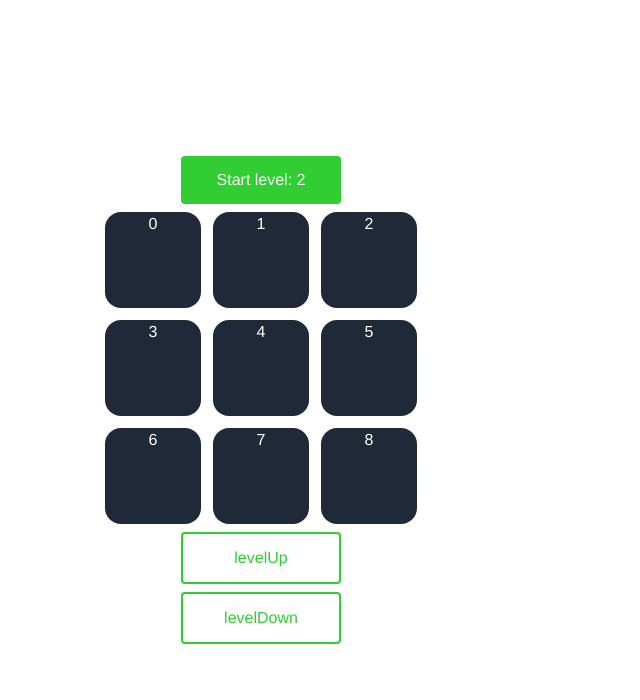
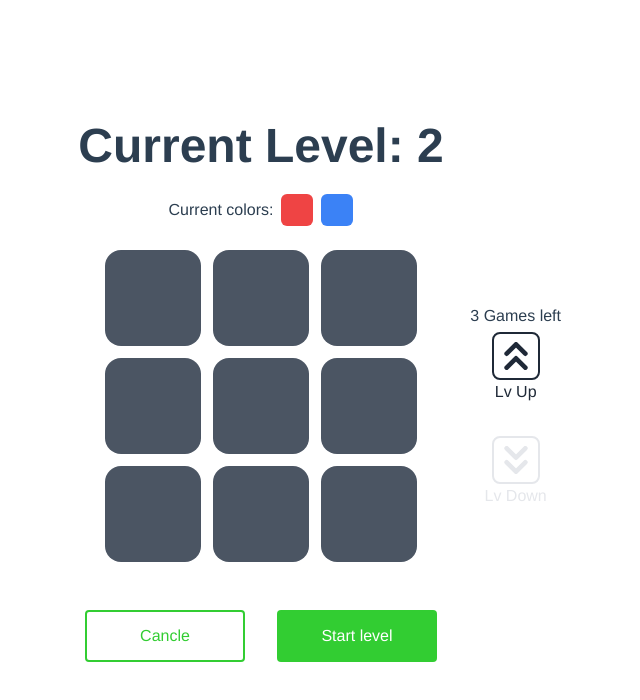
Before and after one commit to Center-for-Hybrid-Intelligence/panum, a Vue app: page / in a window 1280 px wide. Shown: the top 700 px of the page, without its empty margins (379-1019 px from the left). Built offline with nearby package versions, Linux system fonts and the light colour scheme.

Commit message:
Colors, messages and more

```diff
--- a/src/components/MemoryGameGrid.vue
+++ b/src/components/MemoryGameGrid.vue
@@ -2,8 +2,26 @@
   <div class="flex justify-center items-center min-h-screen">
     <div class="flex flex-col gap-2 items-center">
 
-    <button class="button" @click="onStart">Start level: {{level}}</button>
-      <div v-if="chooseColor">Choose the latest {{Object.keys(lastColorIndex)[currentColorGuess]}}</div>
+      <h2 class="text-5xl font-bold">Current Level: {{ level }}</h2>
+      <div class="flex gap-2 items-center p-4">
+        <h2>Current colors:</h2>
+
+        <div v-for="(color, index) in colors" :key="index" class="w-8 h-8 rounded-md"
+             :class="`bg-${color}-500`"></div>
+      </div>
+      <!--        <div class="w-8 h-8 rounded-md bg-red-500">
+              </div>
+              <div class="w-8 h-8 rounded-md bg-blue-500">
+              </div>
+              <div class="w-8 h-8 rounded-md bg-purple-500">
+              </div>
+              <div class="w-8 h-8 rounded-md bg-green-500">
+              </div>
+              <div class="w-8 h-8 rounded-md bg-yellow-500">
+              </div>
+              <div class="w-8 h-8 rounded-md bg-orange-500">
+              </div>-->
+      <div class="flex gap-4 relative">
         <div class="grid grid-cols-3 gap-3">
           <Square
               v-for="(tileColor, index) in squares"
@@ -13,10 +31,58 @@
               @choice="onChoice(index)"
           />
         </div>
-    <div class="flex flex-col gap-2 items-center">
-      <button class="buttonSecondary" @click="levelUp">levelUp</button>
-      <button class="buttonSecondary" @click="levelDown">levelDown</button></div>
+        <div class="flex flex-col absolute -right-36 gap-8  h-full justify-center">
+          <div class="flex flex-col items-center gap-1">
+            <div class="" v-if="gamesBeforeLevel3">{{ gamesBeforeLevel3 }} Games left</div>
+            <button :class="level === 6 ? ' text-gray-200' : 'text-gray-800' " @click=" levelUp" class="flex-col flex items-center ">
+              <svg class="w-12 h-12 self-center dark:text-white border-2 p-2 rounded-lg " :class="level === 6 ? 'border-gray-200' : 'border-gray-800'"
+                   aria-hidden="true" xmlns="http://www.w3.org/2000/svg"
+                   fill="none" viewBox="0 0 10 12">
+                <path stroke="currentColor" stroke-linecap="round" stroke-linejoin="round" stroke-width="2"
+                      d="M9 5 5 1 1 5m8 6L5 7l-4 4"/>
+              </svg>
+            <p>Lv Up</p>
+            </button>
 
+            <!--            <button :class="level === 6 ? 'disabledSecondaryButton' : 'buttonSecondary'" @click=" levelUp
+                    ">Level Up
+                        </button>-->
+          </div>
+          <!--          <button class="h-full self-end"
+                            :class="{ 'disabledSecondaryButton': level === 2, 'buttonSecondary': level !== 2 }"
+                            @click="levelDown">Level Down
+                    </button>-->
+          <div class="flex flex-col items-center gap-1">
+            <button class="flex-col flex items-center" :class="{ 'text-gray-200': level === 2, 'text-gray-800': level !== 2 }">
+              <svg class="w-12 h-12 dark:text-white border-2 p-2 rounded-lg" :class="level === 2 ? 'border-gray-200' : 'border-gray-800'"
+                    @click="levelDown"
+                   aria-hidden="true" xmlns="http://www.w3.org/2000/svg" fill="none" viewBox="0 0 10 12">
+                <path stroke="currentColor" stroke-linecap="round" stroke-linejoin="round" stroke-width="2"
+                      d="m1 7 4 4 4-4M1 1l4 4 4-4"/>
+              </svg>
+            <p>Lv Down</p>
+            </button>
+
+          </div>
+
+          <!--        :disabled=" gamesBeforeLevel3> 4"-->
+        </div>
+
+      </div>
+      <div class="flex w-full h-18 justify-center align-middle">
+        <div v-if="chooseColor" class="flex items-center gap-4 py-4">
+          <div class="">Choose the latest {{ Object.keys(lastColorIndex)[currentColorGuess] }} square</div>
+          <div class="w-12 h-12 rounded-xl"
+               :class="['bg-' + Object.keys(lastColorIndex)[currentColorGuess] + '-500']"></div>
+        </div>
+      </div>
+      <div class="" v-if="feedbackString"> {{ feedbackString }}</div>
+      <div class="flex gap-8">
+        <button class="buttonSecondary mt-8 mb-4" @click="gameIsInProgress = false">Cancle</button>
+        <button class="mt-8 mb-4" :class="{ 'disabledButton' : gameIsInProgress,  'button': !gameIsInProgress }"
+                :disabled='gameIsInProgress' @click="onStart">Start level
+        </button>
+      </div>
 
 
     </div>
@@ -26,7 +92,7 @@
 </template>
 
 <script>
-import { ref, computed } from 'vue';
+import {ref, computed} from 'vue';
 import Square from '@/components/MemoryGameSquare.vue';
 
 export default {
@@ -37,6 +103,10 @@ export default {
   setup() {
     const squares = ref(Array(9).fill('')); // Initialize with empty strings
     const level = ref(2);
+    const gameIsInProgress = ref(false);
+    const feedbackString = ref("")
+    const gamesBeforeLevel3 = ref(3)
+    const timeOut = ref(2000);
     const allColors = ['red', 'blue', 'green', 'yellow', 'purple', 'orange']; // All possible colors
     const chooseColor = ref(null);
     const currentColorGuess = ref(0);
@@ -44,15 +114,26 @@ export default {
       return allColors.slice(0, level.value); // Return the first 'level' colors
     });
     const lastColorIndex = ref(null);
+
     // Every color has to show up the same as the level
+    function updateTimeOut() {
+      if (level.value >= 2 && level.value <= 5) {
+        timeOut.value = Math.min(level.value * 400 + 1200, 2800);
+      }
+    }
 
     function levelUp() {
-      if (level.value < 6)
+      if (level.value < 6) {
         level.value++;
+        updateTimeOut();
       }
+    }
+
     function levelDown() {
-      if (level.value > 2)
+      if (level.value > 2) {
         level.value--;
+        updateTimeOut();
+      }
     }
 
     const onChoice = (index) => {
@@ -60,9 +141,10 @@ export default {
       let currentColorIndex = Object.values(lastColorIndex.value)[currentColorGuess.value]
       console.log(currentColorIndex, index)
       if (currentColorIndex === index) {
+        feedbackString.value = "That's correct, Well Done"
         console.log('correct')
-      }
-       else {
+      } else {
+        feedbackString.value = "That's wrong"
         console.log('wrong')
       }
       squares.value[index] = '';
@@ -72,6 +154,11 @@ export default {
       } else {
         currentColorGuess.value = 0;
         chooseColor.value = false;
+        gamesBeforeLevel3.value--
+        gameIsInProgress.value = false
+        /*
+                feedbackString.value = "You are done"
+        */
         console.log('done')
       }
     }
@@ -94,7 +181,9 @@ export default {
 
       return array;
     }
+
     function onStart() {
+      gameIsInProgress.value = true;
       // Initialize an array to hold timeout IDs for each square
       const timeouts = Array(squares.value.length).fill(null);
 
@@ -113,8 +202,15 @@ export default {
       // Shuffle the array of colors
       let shuffledColors = shuffle(allColors);
 
+      async function updateSquaresWithTimeouts() {
+        let isFirstCall = true; // Flag to track the first call
+
         // Loop over the shuffled colors
         for (let i = 0; i < shuffledColors.length; i++) {
+          const delay = isFirstCall ? 0 : timeOut.value + 500; // Adjust the delay
+          isFirstCall = false;
+          if (gameIsInProgress.value) {
+            await new Promise(resolve => {
               setTimeout(() => {
                 const randomColor = shuffledColors[i];
                 let randomIndex;
@@ -133,20 +229,43 @@ export default {
                 colorCounts[randomColor]++;
                 lastColorIndex.value[randomColor] = randomIndex;
 
+
+
                 // Set a new timeout to revert the color back to gray after 1000 milliseconds
                 timeouts[randomIndex] = setTimeout(() => {
                   colorCounts[squares.value[randomIndex]]--; // Decrement the count for the current color
                   squares.value[randomIndex] = '';
-          }, 1000);
-
-        }, i * 1000); // Delay each color change by 1000 milliseconds
-
-        chooseColor.value = true;
+                }, timeOut.value);
+                resolve();
+              },delay); // Delay each color change by 500 milliseconds
+            });
           }
+        }
+        setTimeout(() => {
+          chooseColor.value = true
+        }, timeOut.value)
+      }
+      updateSquaresWithTimeouts();
     }
 
 
-    return { squares, onStart, levelUp, levelDown, level, allColors, colors, lastColorIndex, onChoice, chooseColor, currentColorGuess };
+    return {
+      squares,
+      onStart,
+      levelUp,
+      levelDown,
+      level,
+      allColors,
+      colors,
+      lastColorIndex,
+      onChoice,
+      chooseColor,
+      currentColorGuess,
+      timeOut,
+      gamesBeforeLevel3,
+      feedbackString,
+      gameIsInProgress
+    };
   },
 };
 </script>
--- a/src/components/MemoryGameSquare.vue
+++ b/src/components/MemoryGameSquare.vue
@@ -1,10 +1,14 @@
 <template>
   <div
-      class="w-24 h-24 bg-gray-800 rounded-2xl bg-gray-200"
+      class="w-24 h-24 bg-gray-600 rounded-2xl bg-gray-200"
       :style="{ backgroundColor: color }"
       @click="emitChoice"
 
-  ><span class="text-white">{{color}} {{index}}</span></div>
+  >
+<!--
+    <span class="text-white">{{color}} {{index}}</span>
+-->
+  </div>
 </template>
 
 <script>
--- a/src/index.css
+++ b/src/index.css
@@ -14,6 +14,16 @@
     cursor: pointer;
     border: none;
 }
+.disabledButton{
+    background-color: lightgrey;
+    width: 10rem;
+    color: white;
+    border-radius: .25rem;
+    padding: .75rem;
+    transition: background-color;
+    transition-duration: 200ms;
+    border: none;
+}
 .button:hover{
     background-color: rgba(50, 205, 50, 0.8);
 }
@@ -28,6 +38,16 @@
     transition-duration: 200ms;
     cursor: pointer;
 }
+.disabledSecondaryButton{
+    color: lightgrey;
+    border: 2px solid lightgrey;
+    width: 10rem;
+    border-radius: .25rem;
+    padding: .75rem;
+    background-color: white;
+    transition: background-color;
+    transition-duration: 200ms;
+}
 .buttonSecondary:hover{
     background-color: rgba(50, 205, 50, 0.8);
     color:white;
```
Lines whose indentation alone changed are shown as unchanged.
